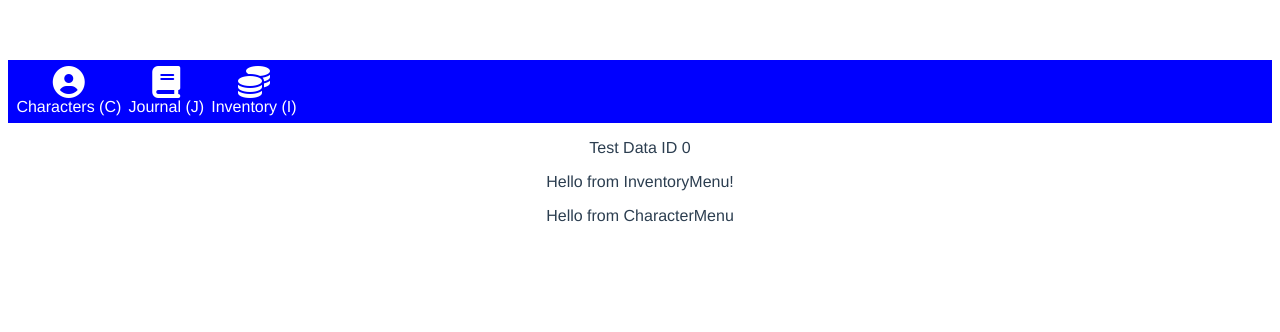
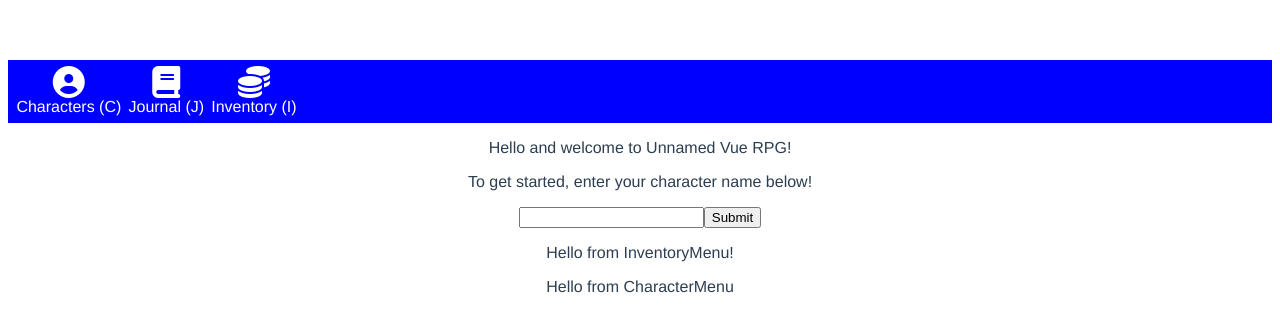
Before and after one commit to kshieldsDTS/vue-rpg, a Vue app: page / in a window 1280 px wide. Shown: the top 332 px of the page. Built offline with nearby package versions, Linux system fonts and the light colour scheme.

Commit message:
begin form for parsing user prompts

```diff
--- a/src/App.vue
+++ b/src/App.vue
@@ -1,7 +1,7 @@
 <template>
   <main>
     <NavBar />
-    <NarrativeContainer @add-party-member='addPartyMember'/>
+    <NarrativeContainer />
     <InventoryMenu />
     <CharacterMenu />
     <PartyStatus :party='party' />
@@ -30,11 +30,11 @@ export default {
       party: []
     }
   },
-  methods: {
-    addPartyMember(newMember) {
-      this.party = [...this.party, newMember]
-    }
-  }
+  // methods: {
+  //   addPartyMember(newMember) {
+  //     this.party = [...this.party, newMember]
+  //   }
+  // }
 }
 </script>
 
--- a/src/components/NarrativeContainer.vue
+++ b/src/components/NarrativeContainer.vue
@@ -1,5 +1,12 @@
 <template>
-    <p>{{Data[0].text}}</p>
+    <div class='narrative-container'>
+        <p>{{Data[0].text}}</p>
+        <p>{{Data[0].text2}}</p>
+        <form>
+            <input :class="Data[0].prompt ? 'prompt' : 'hidden'" type='text' />
+            <input type='submit'/>
+        </form>
+    </div>
 </template>
 
 <script>
@@ -17,5 +24,11 @@ export default {
 </script>
 
 <style>
-
+.hidden {
+    opacity: 0;
+    transform: scaleX(0) scaleY(0);
+    margin: 0;
+    border: 0;
+    padding: 0;
+}
 </style>
--- a/src/data/Data.js
+++ b/src/data/Data.js
@@ -1,7 +1,9 @@
 const data = [
     {
         id: 0,
-        text: 'Test Data ID 0'
+        text: 'Hello and welcome to Unnamed Vue RPG!',
+        text2: 'To get started, enter your character name below!',
+        prompt: true
     },
 ]
 
```
